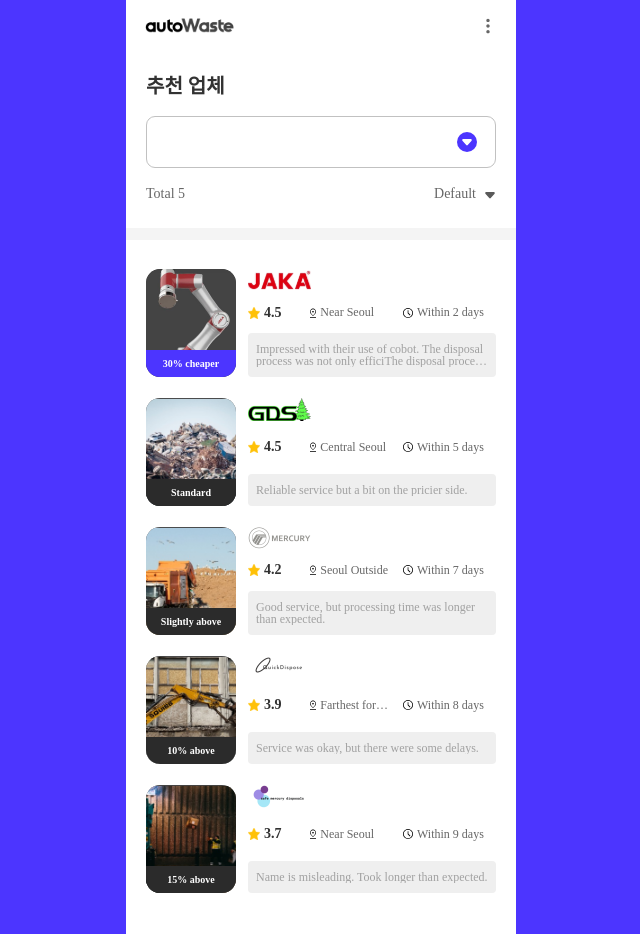
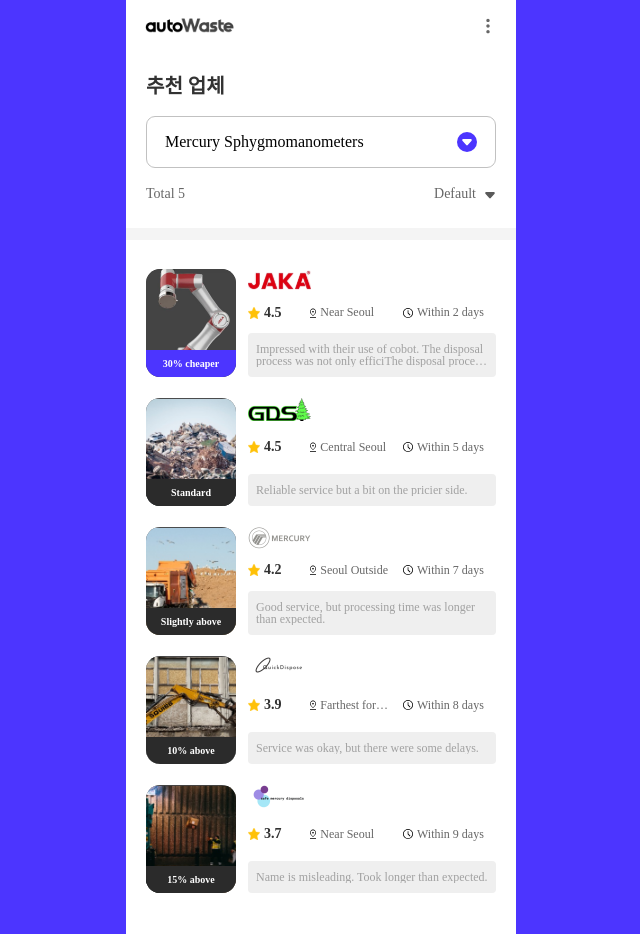
Before and after one commit to Junction-2023-9room/9room-frontend, a React (Vite) app: page /company in a window 1280 px wide. Shown: the whole page, without its empty margins (319-959 px from the left). Built offline with nearby package versions, Linux system fonts and the light colour scheme.

Commit message:
add: waste company default params

```diff
--- a/src/pages/WasteCompanySelect/index.tsx
+++ b/src/pages/WasteCompanySelect/index.tsx
@@ -9,7 +9,7 @@
   const location = useLocation();
 
   const params = new URLSearchParams(location.search);
-  const wasteName = params.get('waste');
+  const wasteName = params.get('waste') ?? 'Mercury Sphygmomanometers';
 
   return (
     <div>
```
